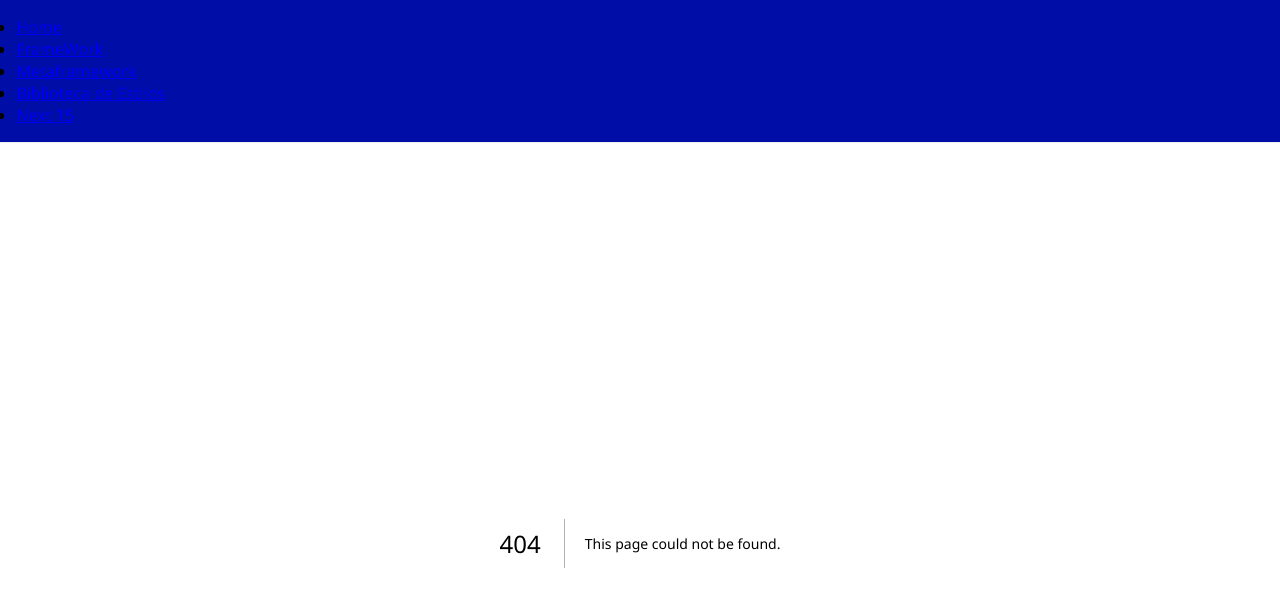
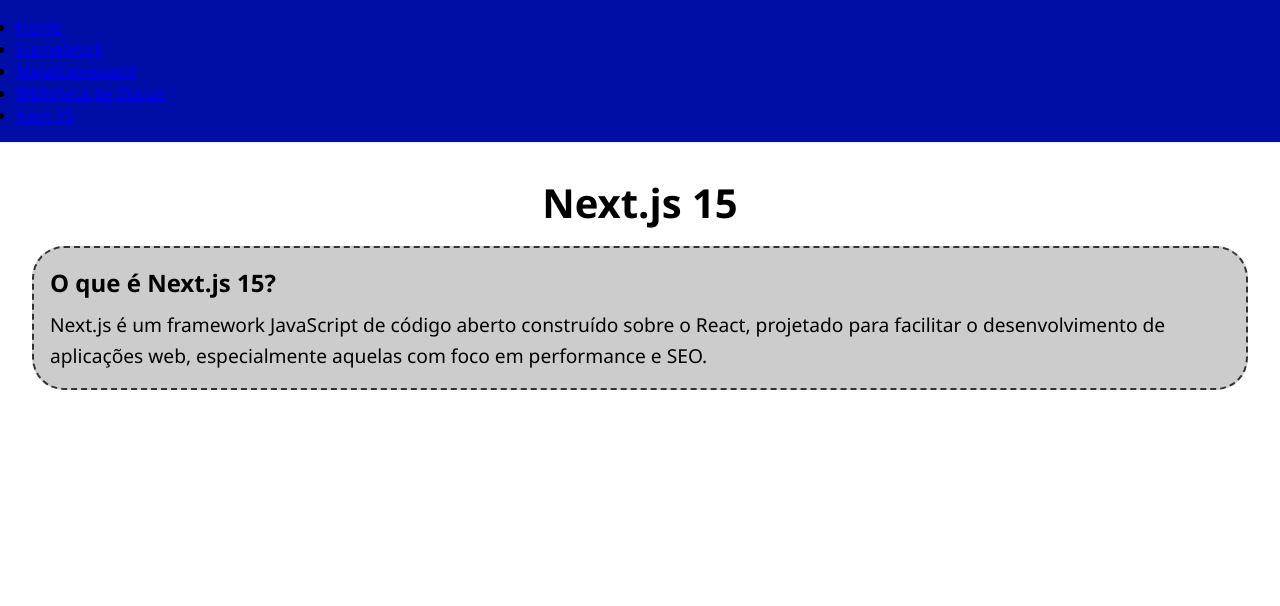
Before and after one commit to joaoporto27/frameworks, a Next.js app: page /next in a window 1280 px wide. Before the commit this address had no page. Shown: the top 606 px of the page. Built offline with nearby package versions, Linux system fonts and the light colour scheme.

Commit message:
feat: create route next

```diff
--- /dev/null
+++ b/src/app/next/nextjs.module.css
@@ -0,0 +1,27 @@
+.container {
+    display: flex;
+    flex-direction: column;
+    align-items: center;
+    justify-content: center;
+    padding: 2rem;
+}
+
+.title {
+    font-size: 2.5rem;
+    margin-bottom: 1rem;
+}
+
+.subtitle {
+    font-size: 1.5rem;
+    margin-bottom: 0.5rem;
+}
+
+.whatisit {
+    max-width: 370rem;
+    font-size: 1.2rem;
+    line-height: 1.6;
+    background-color: #ccc;
+    border: 2px dashed #333;
+    border-radius: 2rem;
+    padding: 1rem;
+}
--- /dev/null
+++ b/src/app/next/page.jsx
@@ -0,0 +1,14 @@
+import styles from "./nextjs.module.css";
+
+
+export default function NextJs() {
+    return (
+        <div className={styles.container}>
+            <h2 className={styles.title}>Next.js 15</h2>
+            <div className={styles.whatisit}>
+            <h4 className={styles.subtitle}>O que é Next.js 15?</h4>
+            <p>Next.js é um framework JavaScript de código aberto construído sobre o React, projetado para facilitar o desenvolvimento de aplicações web, especialmente aquelas com foco em performance e SEO.</p>
+            </div>
+        </div>
+    )
+}
```
